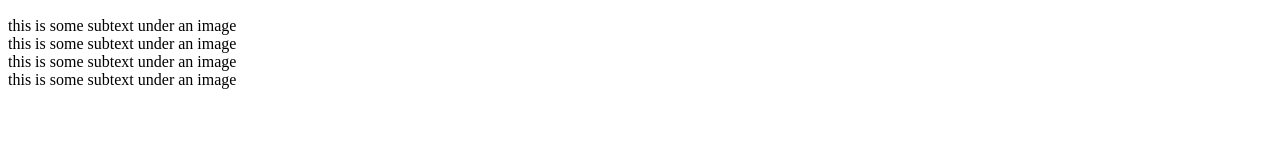
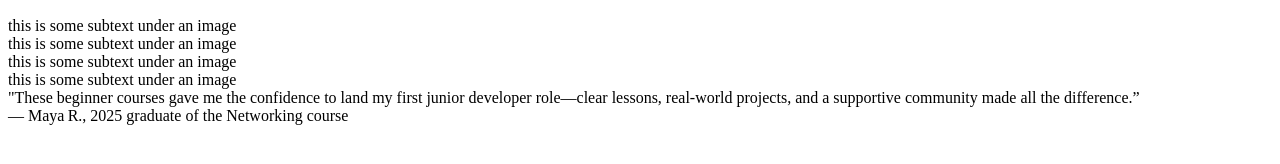
Before and after one commit to KondraShar/Landing-Page, a plain HTML site: page index.html in a window 1280 px wide. Shown: the part 270-434 px from the top of the page. Drawn offline with Linux system fonts and the light colour scheme.

Commit message:
Add structure and content to 'quote' div

```diff
--- a/index.html
+++ b/index.html
@@ -55,7 +55,8 @@
         </div>
 
         <div id="quote">
-
+            <div class="text">"These beginner courses gave me the confidence to land my first junior developer role—clear lessons, real‑world projects, and a supportive community made all the difference.”</div>
+            <div class="author">— Maya R., 2025 graduate of the Networking course</div>
         </div>
 
         <div id="call-to-action">
```
